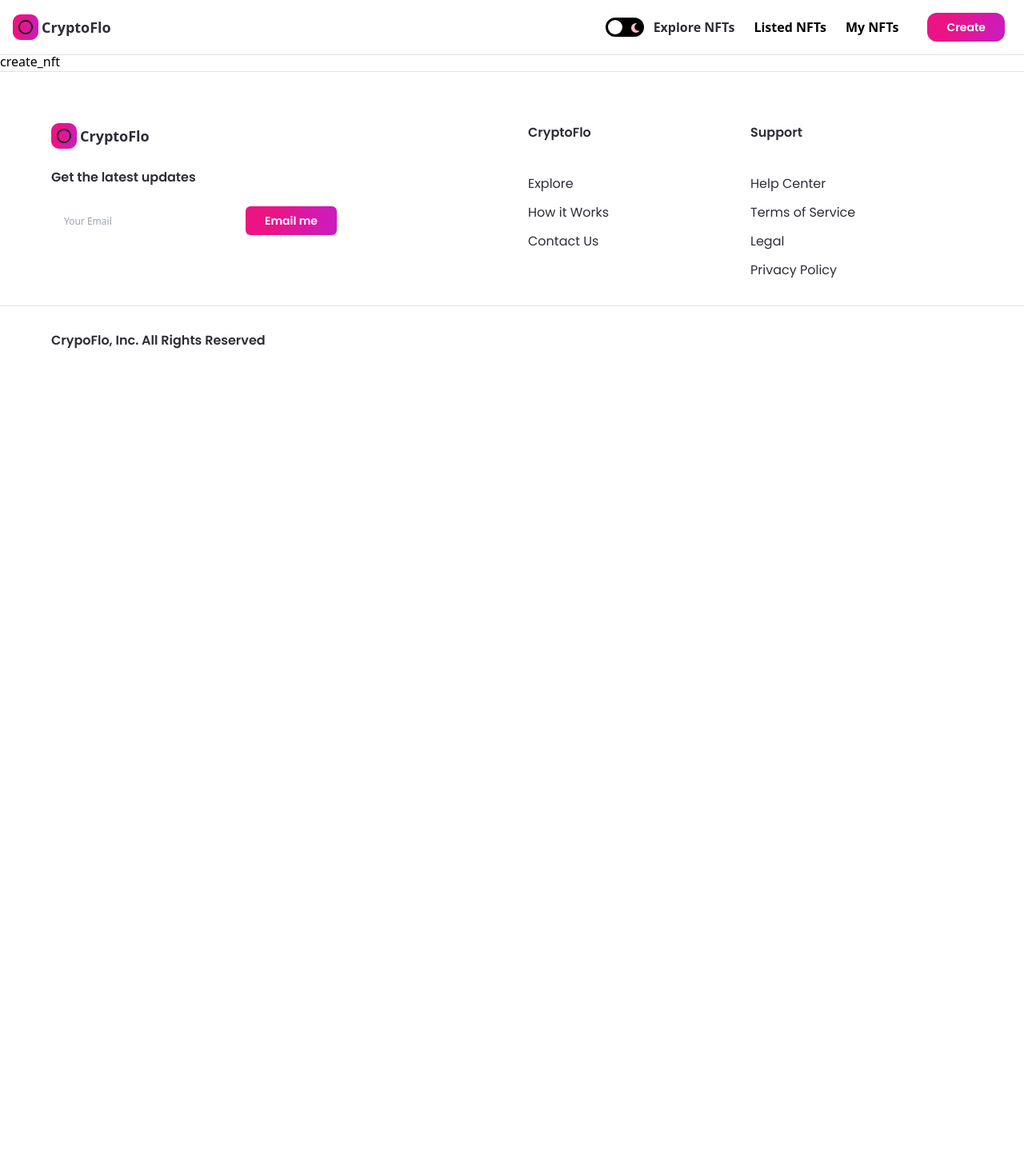
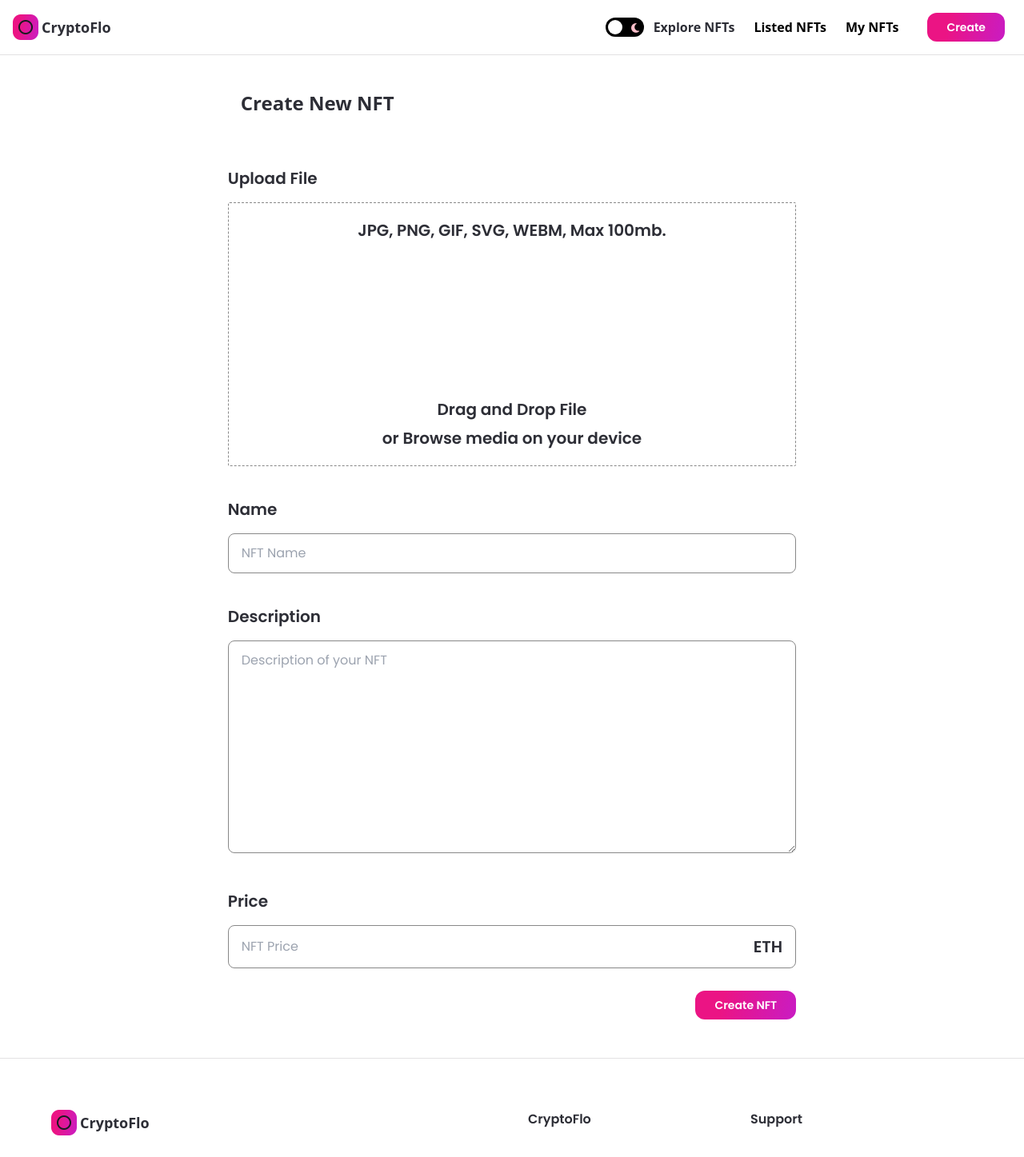
Before and after one commit to Raul-A-Flores/nft_marketplace, a Next.js app: page /create-nft in a window 1280 px wide. Shown: the top 1447 px of the page at 80% size. Before the commit the page ends 800 px from the top, so only its background shows below. Built offline with nearby package versions, Linux system fonts and the light colour scheme.

Commit message:
add main page create nft page

```diff
--- a/components/Footer.jsx
+++ b/components/Footer.jsx
@@ -36,7 +36,7 @@
 
           </div>
           <p className="font-poppins dark:text-white text-nft-black-1 font-semibold text-base mt-6">Get the latest updates</p>
-          <div className="flexBetween md:w-full minlg:w-557 w-357 mt-6 dark:bg-nft-black-2 bg-white dark:border-nft-black-2 border-nft-gray-2 rounded-md">
+          <div className="flexBetween md:w-full minlg:w-557 w-357 mt-6 dark:bg-nft-black-2 bg-white border dark:border-nft-black-2 border-nft-gray-2 rounded-md">
             <input type="email" placeholder="Your Email" className="h-full flex-1 w-full dark:bg-nft-black-2 bg-white px-4 rounded-md dark:text-white text-nft-black-1 font-normal text-xs minlg:text-lg outline-none" />
             <div className="flex-initial">
               <Button btnName="Email me" classStyles="rounded-md" />
--- /dev/null
+++ b/components/Input.jsx
@@ -0,0 +1,38 @@
+import React from 'react';
+
+const Input = ({ inputType, title, placeholder, handleClick }) => (
+  <div className="mt-10 w-full">
+    <p className="font-poppins dark:text-white text-nft-black-1 font-semibold text-xl">{title}</p>
+
+    {inputType === 'number' ? (
+      <div className="dark:bg-nft-black-1 bg-white border dark:border-nft-black-1 border-nft-gray-2 rounded-lg w-full outline-none font-poppins dark:text-white text-nft-gray-2 text-base mt-4 px-4 py-3 flexBetween flex-row">
+        <input
+          type="number"
+          className="flex w-full dark:bg-nft-black-1 bg-white outline-none"
+          placeholder={placeholder}
+          onChange={handleClick}
+        />
+        <p className="font-poppins dark:text-white text-nft-black-1 font-semibold text-xl">ETH</p>
+      </div>
+    ) : inputType === 'textarea' ? (
+      <textarea
+        rows={10}
+        className="dark:bg-nft-black-1 bg-white border dark:border-nft-black-1 border-nft-gray-2 rounded-lg w-full outline-none font-poppins dark:text-white text-nft-gray-2 text-base mt-4 px-4 py-3"
+        placeholder={placeholder}
+        onChange={handleClick}
+      />
+
+    )
+      : (
+
+        <input
+          className="dark:bg-nft-black-1 bg-white border dark:border-nft-black-1 border-nft-gray-2 rounded-lg w-full outline-none font-poppins dark:text-white text-nft-gray-2 text-base mt-4 px-4 py-3"
+          placeholder={placeholder}
+          onChange={handleClick}
+        />
+      )}
+  </div>
+
+);
+
+export default Input;
--- a/components/NFTCard.jsx
+++ b/components/NFTCard.jsx
@@ -4,7 +4,7 @@
 import images from '../assets';
 
 const NFTCard = ({ nft }) => (
-  <Link href={{ pathname: '/nft-details', query: { nft } }}>
+  <Link href={{ pathname: '/nft-details', query: nft }}>
     <div className="flex-1 min-w-215 max-w-max xs:max-w-none sm:w-full sm:min-w-155 minmd:min-w-256 minlg:min-w-327 dark:bg-nft-black-3 bg-white rounded-2xl p-4 m-4 minlg:m-8 sm:my-2 sm:mx-2 cursor-pointer shadow-md">
       <div className="relative w-full h-52 sm:h-36 xs:h-56 mdnd:h-60 minlg:h-300 rounded-2xl overflow-hidden">
         <Image
--- a/components/index.js
+++ b/components/index.js
@@ -3,5 +3,6 @@
 import Button from './Button';
 import Banner from './Banner';
 import NFTCard from './NFTCard';
+import Input from './Input';
 
-export { Navbar, Footer, Button, Banner, NFTCard };
+export { Navbar, Footer, Button, Banner, NFTCard, Input };
--- a/pages/create-nft.js
+++ b/pages/create-nft.js
@@ -1,7 +1,110 @@
-import React from 'react';
+import React, { useState, useMemo, useCallback, useContext } from 'react';
+import { useRouter } from 'next/router';
+import { useDropzone } from 'react-dropzone';
+import Image from 'next/image';
+import { useTheme } from 'next-themes';
 
-const CreateNFT = () => (
-  <div>create_nft</div>
-);
+import { Button, Input } from '../components';
+import images from '../assets';
+
+const CreateNFT = () => {
+  const [formInput, setFormInput] = useState({ price: '', name: '', description: '' });
+  const [fileUrl, setFileUrl] = useState(null);
+  const { theme } = useTheme();
+  console.log(formInput);
+  const onDrop = useCallback(() => {
+    // upload image to the ifps
+  }, []);
+
+  const { getRootProps, getInputProps, isDragActive, isDragAccept, isDragReject } = useDropzone({
+    onDrop,
+    accept: 'image/*',
+    maxSize: 5000000,
+  });
+  const fileStyle = useMemo(() => (
+    `dark:bg-nft-black-1 bg-white border dark:border-white border-nft-gray-2 flex flex-col items-center p-5 rounded-sm border-dashed
+
+    ${isDragActive} && ' border-file-active'
+    ${isDragAccept} && ' border-file-accept'
+    ${isDragReject} && ' border-file-reject'
+
+    `
+
+  ), [isDragActive, isDragAccept, isDragReject]);
+
+  return (
+    <div className="flex justify-center sm:px-4 p-12">
+      <div className="w-3/5 md:w-full">
+        <h1 className="font-popppins dark:text-white text-nft-black-1 text-2xl minlg:text-4xl font-semibold ml-4 xs:ml-0">
+          Create New NFT
+        </h1>
+        <div className="mt-16">
+          <p className="font-poppins dark:text-white text-nft-black-1 font-semibold text-xl">Upload File</p>
+          <div className="mt-4">
+            <div {...getRootProps()} className={fileStyle}>
+              <input {...getInputProps()} />
+              <div className="flexCenter flex-col text-center ">
+                <p className="font-poppins dark:text-white text-nft-black-1 font-semibold text-xl">JPG, PNG, GIF, SVG, WEBM, Max 100mb.</p>
+                <div className="my-12 w-full flex justify-center">
+                  <Image
+                    src={images.upload}
+                    width={100}
+                    height={100}
+                    objectFit="contain"
+                    alt="upload"
+                    className={theme === 'light' && 'filter invert'}
+                  />
+
+                </div>
+                <p className="font-poppins dark:text-white text-nft-black-1 font-semibold text-xl">Drag and Drop File</p>
+                <p className=" mt-2 font-poppins dark:text-white text-nft-black-1 font-semibold text-xl">or Browse media on your device</p>
+
+              </div>
+            </div>
+            {fileUrl && (
+              <aside>
+                <div>
+                  <img
+                    src={fileUrl}
+                    alt="uploaded file"
+                  />
+                </div>
+              </aside>
+            )}
+
+          </div>
+          <Input
+            inputType="input"
+            title="Name"
+            placeholder="NFT Name"
+            handleClick={(e) => setFormInput({ ...formInput, name: e.target.value })}
+          />
+          <Input
+            inputType="textarea"
+            title="Description"
+            placeholder="Description of your NFT"
+            handleClick={(e) => setFormInput({ ...formInput, description: e.target.value })}
+          />
+          <Input
+            inputType="number"
+            title="Price"
+            placeholder="NFT Price"
+            handleClick={(e) => setFormInput({ ...formInput, price: e.target.value })}
+          />
+          <div className="mt-7 w-full flex justify-end ">
+            <Button
+              btnName="Create NFT"
+              classStyles="rounded-xl"
+              handleClick={() => {}}
+            />
+
+          </div>
+        </div>
+
+      </div>
+
+    </div>
+  );
+};
 
 export default CreateNFT;
```
Also changed, not shown: 1 other file (tests, documents, lock files or other folders).
